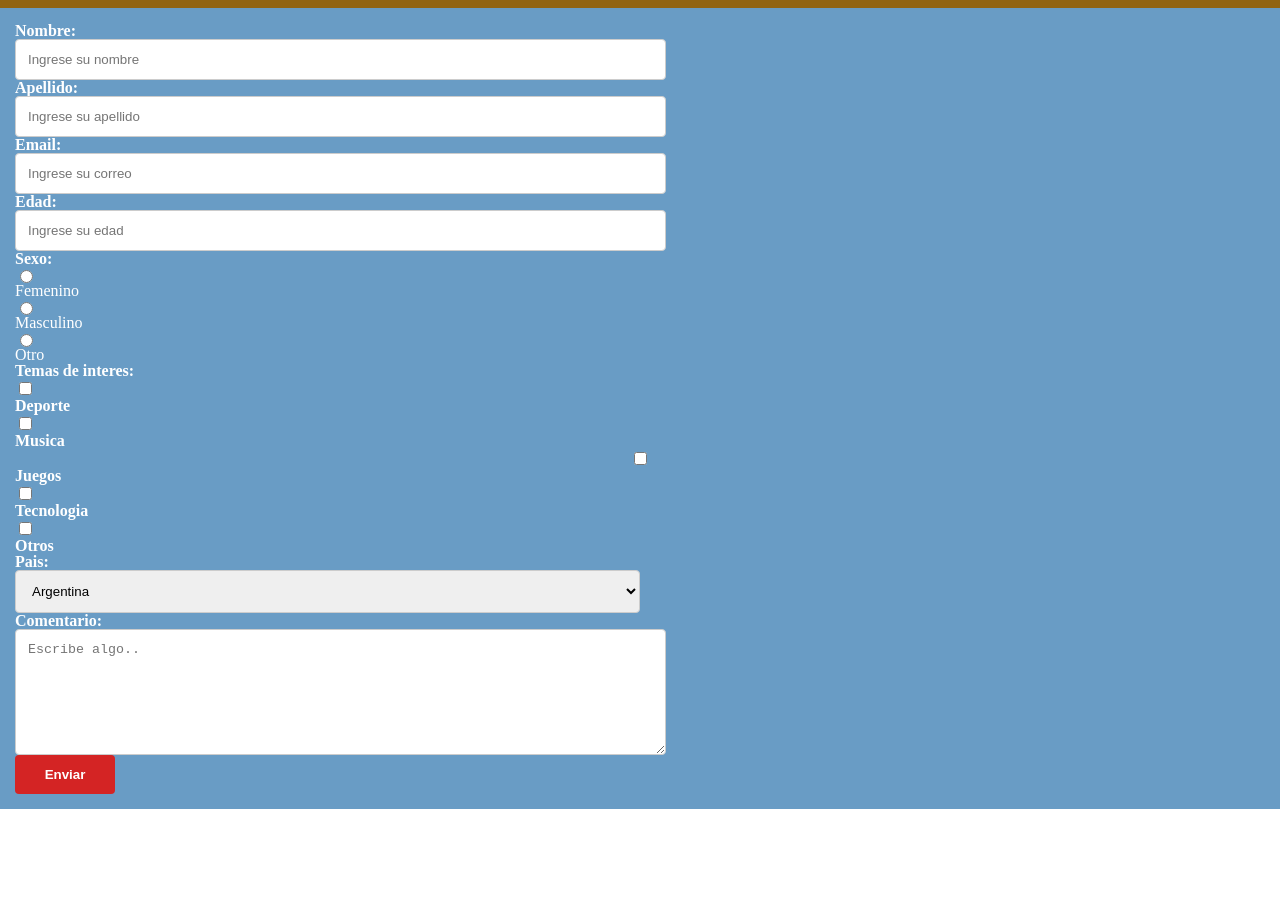
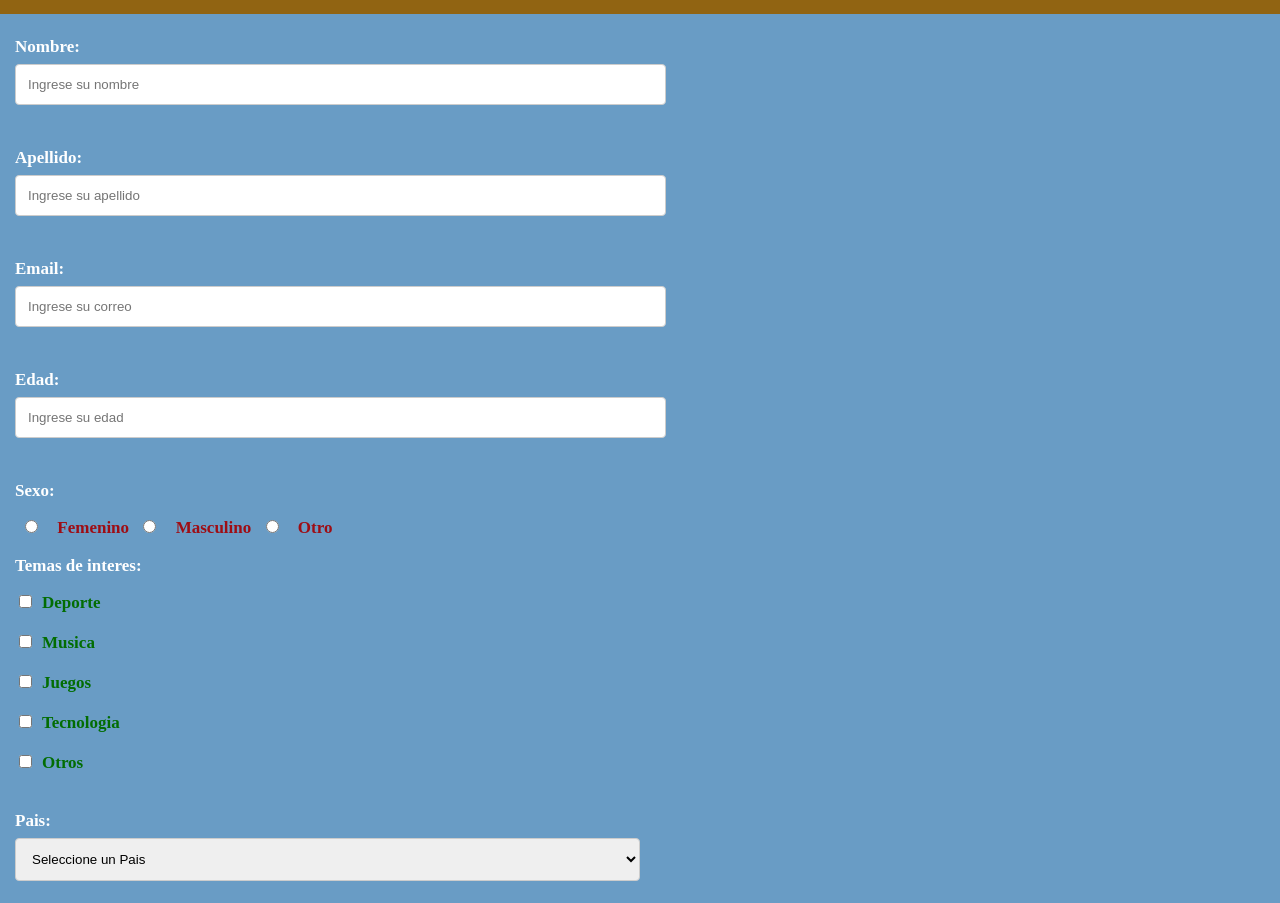
Before and after one commit to MatiasForconi/Parcial-1-LPPA, a plain HTML site: page index.html in a window 1280 px wide. Shown: the part 56-959 px from the top of the page. Before the commit the page ends 865 px from the top, so only its background shows below. Drawn offline with nearby package versions, Linux system fonts and the light colour scheme.

Commit message:
Parcial terminado

```diff
--- /dev/null
+++ b/css/style.css
@@ -0,0 +1,141 @@
+body {
+    margin: 0;
+    color:white;
+    font-family: 'Times New Roman', Times, serif;
+}
+
+#header {
+    margin-top: 0;
+    padding: 0px;
+    background-color: rgb(145, 100, 18);
+    color: #fff;
+    height: 70px;
+}
+
+#header h1 {
+    margin-left: 15px;
+    font-size: 38px;
+    font-weight: bold;
+}
+.main {
+    margin: 0;
+    padding: 0;
+    display: flex;
+    flex-direction: column;
+    background-color: rgb(105, 156, 197);
+    width:100%;
+}
+
+form {
+    padding: 15px;
+    display: flex;
+    flex-direction: column;
+    flex-wrap: wrap;
+    line-height: 35px;
+}
+
+button[type=submit] {
+    margin-top: 20px;
+    padding: 12px 20px;
+    background-color: rgb(212, 36, 36);
+    color: white;
+    border: none;
+    border-radius: 4px;
+    cursor: pointer;
+    float: left;
+    font-size: 14px;
+    font-weight: bold;
+    width: 100px;
+}
+
+button[type=submit]:hover {
+    background-color: #ad220a;
+}
+
+input[type=text], input[type=email], select, textarea {
+    width: 50%;
+    padding: 12px;
+    border: 1px solid #ccc;
+    border-radius: 4px;
+    resize: vertical;
+    display: flex;
+    transition: 0.5s;
+}
+
+input[type=text]:focus, input[type=email]:focus, textarea:focus{
+    background-color: rgb(223, 171, 128);
+}
+
+textarea{
+    height: 100px;
+}
+
+label {
+    font-weight: bold;
+    display: flex;
+    flex-direction: row;
+    font-size: 17px;
+}
+
+input {
+    display: flex;
+    flex-direction: column;
+}
+
+input[type="radio"]{
+    display: inline-block;
+}
+
+div.fm {
+    padding: 5px;
+    display: flex;
+    flex-direction: column;
+    align-items: baseline;
+    justify-content: space-between;
+    font-weight: bold;
+    font-size: 17px;
+    line-height: 30px;
+    color: rgb(158, 13, 20);
+    width: 25%;
+}
+
+input[type="checkbox"] + label {
+   color: rgb(2, 109, 2);
+}
+
+div{
+    display: flex;
+    flex-direction: column;
+}
+
+div.int{
+    display: flex;
+    flex-direction: initial;
+    align-items: baseline;
+    line-height: 40px;
+}
+
+div input{
+    margin-right: 10px;
+}
+
+select:hover{
+    background-color: rgba(44, 175, 4, 0.747);
+}
+
+div.countries{
+    margin-top: 20px;
+    margin-bottom: 25px;
+}
+
+select option{
+    background-color: rgb(96, 228, 107);
+}
+
+
+@media screen and (min-width: 450px) {
+    div.fm{
+        display: flex;
+        flex-direction: row;
+    }
+}
--- a/index.html
+++ b/index.html
@@ -5,68 +5,71 @@
     <meta name="viewport" content="width=device-width, initial-scale=1.0">
     <title>Formulario</title>
     <link rel="stylesheet" href="https://cdnjs.cloudflare.com/ajax/libs/meyer-reset/2.0/reset.css">
-    <link rel="stylesheet" href="style.css">
-    <script type="text/javascript" src="app.js"></script>
+    <link rel="stylesheet" href="./css/style.css">
+    <script type="text/javascript" src="./js/app.js"></script>
 </head>
 <body>
     <div id="header">
-        <h1>Formulario de Registro</h1>
+        <h1>Formulario</h1>
     </div>
     <div class="main">
         <form action="#" method="POST" onsubmit="return validar();">
             <label for="username">Nombre:</label>
             <input type="text"  name="username" id="username" placeholder="Ingrese su nombre ">
-            <p id="usernameError" class="error"></p>
+            <br />
             <label for="userlastname">Apellido:</label>
             <input type="text"  name="userlastname" id="userlastname" placeholder="Ingrese su apellido ">
-            <p id="userlastnameError" class="error"></p>
+            <br />
             <label for="useremail">Email:</label>
             <input type="email"  name="useremail" id="useremail" placeholder="Ingrese su correo ">
-            <p id="useremailError" class="error"></p>
+            <br />
             <label for="age">Edad:</label>
             <input type="text"  name="age" id="age" placeholder="Ingrese su edad ">
-            <p id="userageError" class="error"></p>
+            <br />
             <label for="gender">Sexo:</label>
-            <p class="gen">
+            <div class="fm">
             <input type="radio"  name="gender" id="gender">Femenino</input>
-            </p>
-            <p class="gen">
             <input type="radio"  name="gender" id="gender">Masculino</input>
-            </p>
-            <p class="gen">
             <input type="radio"  name="gender" id="gender">Otro</input>
-            </p>
+            </div>
             <p>
             <label for="interest">Temas de interes:</label></p>
-            <p>
+            <div>
+                <div class="int">
                  <input id="interest" type="checkbox"></input>
-             <label>Deporte</label></p>
-            <p>
+                 <label>Deporte</label>
+                </div>
+                <div class="int">
                  <input id="interest" type="checkbox"></input>
-            <label>Musica</label></p>
+                 <label>Musica</label>
+                </div>
+                <div class="int">
                  <input id="interest" type="checkbox"></input>
-            <label>Juegos</label></p>
-            <p>
+                 <label>Juegos</label>
+                </div>
+                <div class="int">
                  <input id="interest" type="checkbox"></input>
-            <label>Tecnologia</label></p>
-            <p>
+                 <label>Tecnologia</label>
+                </div>
+                <div class="int">
                  <input id="interest" type="checkbox"></input>
-            <label>Otros</label></p>
-            <p id="genderError" class="error"></p>
+                 <label>Otros</label>
+                </div>
+            </div>
+                <div class="countries">
                  <label for="country">Pais:</label>
                  <select id="country" name="country">
+                 <option class="ar" value="seleccionar">Seleccione un Pais</option>
                  <option class="ar" value="argentina">Argentina</option>
                  <option class="ar" value="chile">Chile</option>
                  <option class="ar" value="brasil">Brasil</option>
                  <option class="ar" value="uruguay">Uruguay</option>
                  </select>
-            <p id="paisError" class="error"></p>
+                </div>
             <label for="comentary">Comentario:</label>
             <textarea id="comentary" name="comentary" placeholder="Escribe algo.."></textarea>
-            <p id="comentaryError" class="error"></p>
             <button id="send" type="submit">Enviar</button>
         </form>
     </div>
-
 </body>
 </html>
--- /dev/null
+++ b/js/app.js
@@ -0,0 +1,57 @@
+function validar() {
+  var username, userlastname, useremail, age, gender, interest, country,
+  comentary;
+  username = document.getElementById("username").value;
+  userlastname = document.getElementById("userlastname").value;
+  useremail = document.getElementById("useremail").value;
+  age = document.getElementById("age").value;
+  gender = document.getElementById("gender").checked;
+  interest = document.getElementById("interest").checked;
+  country = document.getElementById("country").value;
+  comentary = document.getElementById("comentary").value;
+  console.log(username);
+  console.log(userlastname);
+  console.log(useremail);
+  console.log(age);
+  console.log(gender);
+  console.log(interest);
+  console.log(country);
+  console.log(comentary);
+
+if (username === "" ||userlastname === "" || useremail === "" || age === "" ||
+gender === "" || interest === "" || country === "" || comentary === "") {
+  alert("Los campos son obligatorios");
+  return false;
+}
+
+else if(username.length < 3) {
+  alert("El nombre debe tener mas de 3 caracateres");
+  return false;
+}
+
+else if(userlastname.length < 3) {
+  alert("El apellido debe tener mas de 3 caracateres");
+  return false;
+}
+
+else if(useremail.length > 20) {
+  alert("El correo es muy largo");
+  return false;
+}
+
+else if(age > 100) {
+  alert("La edad ingresada no esta permitida");
+  return false;
+}
+
+else if (gender.checked){
+  alert("Debe seleccionar una opcion sobre el genero");
+  return false;
+}
+
+else if(interest.checked){
+  alert("Debe seleccionar un tema de interes");
+  return false;
+}
+
+}
```
Also changed, not shown: 1 other file. Lines whose indentation alone changed are shown as unchanged.
